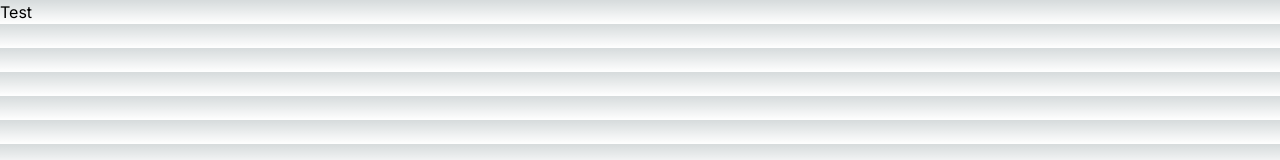
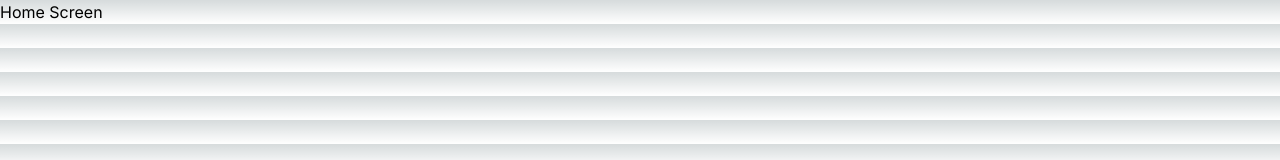
Before and after one commit to GrungeElFz/NextJS_Evo.Galleria, a Next.js app: page / in a window 1280 px wide. Shown: the top 160 px of the page. Built offline with nearby package versions, Linux system fonts and the light colour scheme.

Commit message:
Modified:   Replaced 'test' with `<HomeScreen />` component (app/page.tsx)

```diff
--- a/app/page.tsx
+++ b/app/page.tsx
@@ -1,7 +1,6 @@
+import React from "react";
+import HomeScreen from "@/components/HomeScreen";
+
 export default function Home() {
-  return (
-    <div className="font-2xl font-weight-bold">
-      <h1>Test</h1>
-    </div>
-  );
+  return <HomeScreen />;
 }
```
